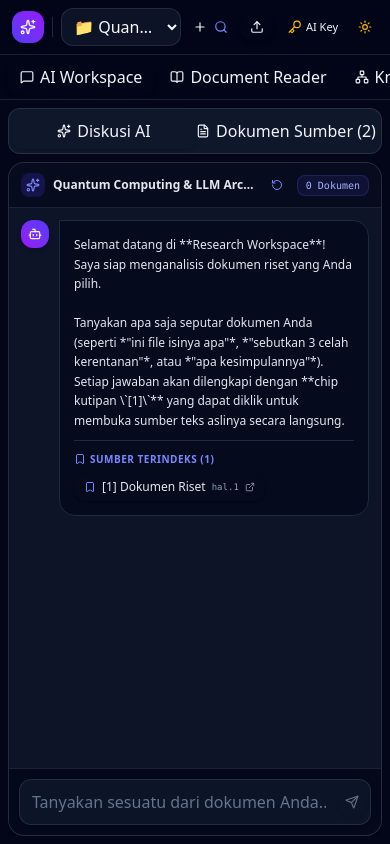
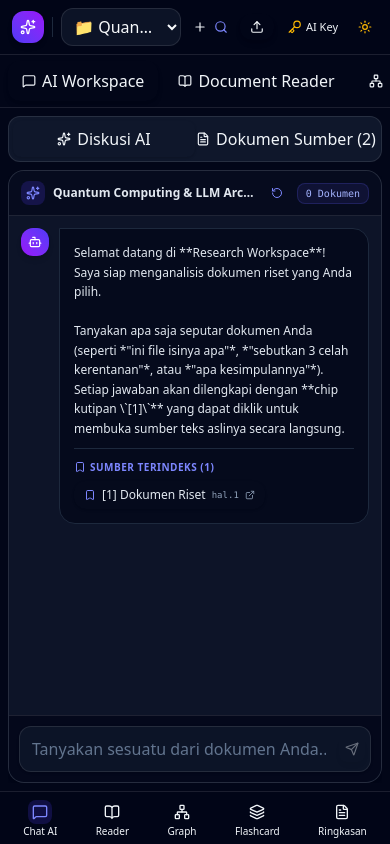
Before and after one commit to Chrisyon/smart-research-os, a Next.js app: page / in a window 390 px wide. Built offline with nearby package versions, Linux system fonts and the light colour scheme.

Commit message:
Add touch gesture handlers, fix Safari tap detection, and add mobile bottom nav bar

```diff
--- a/src/app/page.tsx
+++ b/src/app/page.tsx
@@ -14,6 +14,7 @@ import { SummaryHub } from '@/components/SummaryHub';
 import { store } from '@/services/store';
 import { ThemeProvider } from '@/services/themeContext';
 import { Project, Document, MessageCitation } from '@/types';
+import { MessageSquare, BookOpen, Network, Layers, FileText } from 'lucide-react';
 
 export default function Home() {
   const [currentTab, setCurrentTab] = useState<string>('workspace');
@@ -103,6 +104,36 @@ export default function Home() {
           {currentTab === 'summaries' && <SummaryHub documents={documents} />}
         </main>
 
+        {/* Mobile Bottom Navigation Bar (Ultra-responsive for mobile touch) */}
+        <nav className="md:hidden border-t panel-border bg-slate-950/95 backdrop-blur-md px-1 py-1 flex items-center justify-around shrink-0 z-40">
+          {[
+            { id: 'workspace', label: 'Chat AI', icon: MessageSquare },
+            { id: 'viewer', label: 'Reader', icon: BookOpen },
+            { id: 'graph', label: 'Graph', icon: Network },
+            { id: 'flashcards', label: 'Flashcard', icon: Layers },
+            { id: 'summaries', label: 'Ringkasan', icon: FileText },
+          ].map((tab) => {
+            const Icon = tab.icon;
+            const isActive = currentTab === tab.id;
+            return (
+              <button
+                key={tab.id}
+                type="button"
+                onClick={() => setCurrentTab(tab.id)}
+                className={`flex flex-col items-center justify-center py-1 px-2.5 rounded-xl transition-all cursor-pointer touch-manipulation active:scale-90 ${
+                  isActive ? 'text-indigo-400 font-bold' : 'text-slate-400 hover:text-slate-200'
+                }`}
+                style={{ WebkitTapHighlightColor: 'rgba(99, 102, 241, 0.2)' }}
+              >
+                <div className={`p-1 rounded-lg ${isActive ? 'bg-indigo-600/20 text-indigo-400' : ''}`}>
+                  <Icon className="w-4 h-4" />
+                </div>
+                <span className="text-[10px] mt-0.5 leading-none">{tab.label}</span>
+              </button>
+            );
+          })}
+        </nav>
+
         {/* Modals */}
         <ApiKeyModal
           isOpen={isApiKeyOpen}
--- a/src/components/Header.tsx
+++ b/src/components/Header.tsx
@@ -42,6 +42,32 @@ export const Header: React.FC<HeaderProps> = ({
   onOpenApiKey,
 }) => {
   const { theme, toggleTheme } = useTheme();
+  const touchStartPos = React.useRef<{ x: number; y: number } | null>(null);
+
+  const handleTouchStart = (e: React.TouchEvent) => {
+    if (e.touches.length > 0) {
+      touchStartPos.current = {
+        x: e.touches[0].clientX,
+        y: e.touches[0].clientY,
+      };
+    }
+  };
+
+  const handleTouchEnd = (tabId: string, e: React.TouchEvent) => {
+    if (!touchStartPos.current) {
+      setCurrentTab(tabId);
+      return;
+    }
+    const touch = e.changedTouches[0];
+    if (touch) {
+      const dx = Math.abs(touch.clientX - touchStartPos.current.x);
+      const dy = Math.abs(touch.clientY - touchStartPos.current.y);
+      if (dx < 15 && dy < 15) {
+        setCurrentTab(tabId);
+      }
+    }
+    touchStartPos.current = null;
+  };
 
   const navTabs = [
     { id: 'workspace', label: 'AI Workspace', icon: MessageSquare },
@@ -138,7 +164,7 @@ export const Header: React.FC<HeaderProps> = ({
       </div>
 
       {/* Horizontal Nav Bar (Mobile-friendly smooth horizontal scroll) */}
-      <div className="px-2 sm:px-6 py-1 bg-slate-950/80 border-t panel-border flex items-center gap-1 overflow-x-auto no-scrollbar relative z-30">
+      <div className="px-2 sm:px-6 py-1.5 bg-slate-950 border-t panel-border flex items-center gap-1.5 overflow-x-auto no-scrollbar relative z-30 touch-pan-x">
         {navTabs.map((tab) => {
           const Icon = tab.icon;
           const isActive = currentTab === tab.id;
@@ -147,13 +173,16 @@ export const Header: React.FC<HeaderProps> = ({
               key={tab.id}
               type="button"
               onClick={() => setCurrentTab(tab.id)}
-              className={`flex items-center gap-1.5 px-3 py-1.5 rounded-xl text-xs font-semibold whitespace-nowrap shrink-0 transition-all cursor-pointer touch-manipulation active:scale-95 select-none ${
+              onTouchStart={handleTouchStart}
+              onTouchEnd={(e) => handleTouchEnd(tab.id, e)}
+              className={`flex items-center gap-1.5 px-3.5 py-2 rounded-xl text-xs font-semibold whitespace-nowrap shrink-0 transition-all cursor-pointer touch-manipulation active:scale-95 ${
                 isActive
                   ? 'bg-indigo-600 text-white shadow-md'
-                  : 'text-slate-400 hover:text-slate-200 hover:bg-slate-900'
+                  : 'text-slate-400 hover:text-slate-200 hover:bg-slate-900 bg-slate-950/60'
               }`}
+              style={{ WebkitTapHighlightColor: 'rgba(99, 102, 241, 0.2)' }}
             >
-              <Icon className="w-3.5 h-3.5" />
+              <Icon className="w-3.5 h-3.5 shrink-0" />
               <span>{tab.label}</span>
             </button>
           );
```
